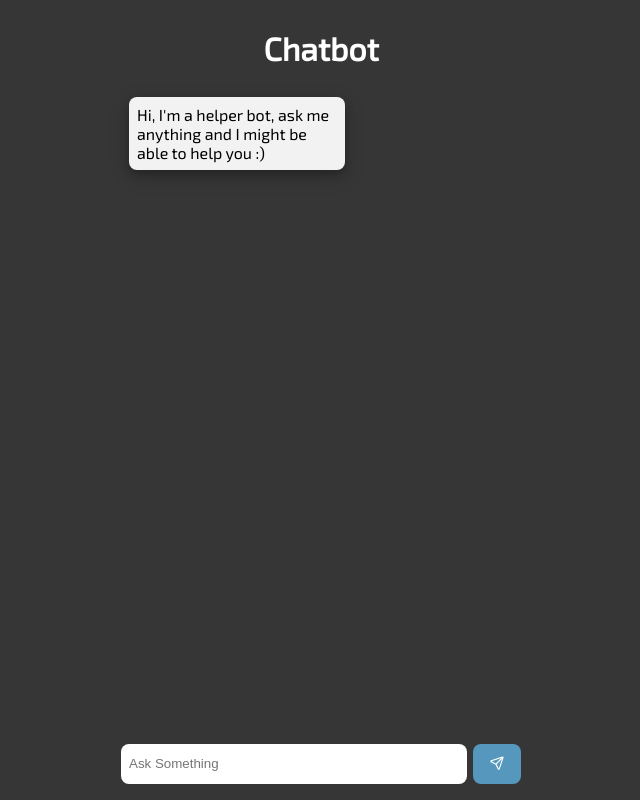
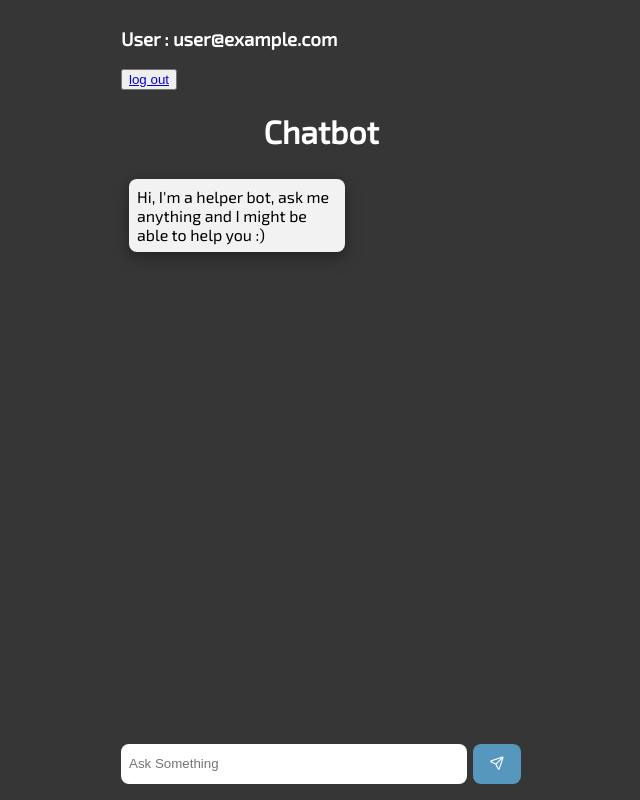
Before and after one commit to lrsbn/chatbot, a React (Create React App) app in the folder chatbot/: page / in a window 1280 px wide. Shown: the whole page, without its empty margins (319-959 px from the left). Built offline with nearby package versions, Linux system fonts and the light colour scheme; no server answers; sample sign-in values are in the browser's storage.

Commit message:
Logout funktion eingbaut

```diff
--- a/chatbot/src/components/MainPage.jsx
+++ b/chatbot/src/components/MainPage.jsx
@@ -1,12 +1,17 @@
-import React from 'react';
+import React, { useState } from 'react';
 import { chatbot } from './chatbotResponder';
 import { ChatMessage } from './ChatMessage';
 import { idGenerator } from './utils';
+import { NavLink, useHistory } from 'react-router-dom';
+import { useAuth } from '../contexts/AuthContext';
 
 export const MainPage = () => {
     const [currentMessage, setCurrentMessage] = React.useState("");
     const [messages, setMessages] = React.useState([]);
     const dummy = React.useRef();
+    const [error, setError] = useState("");
+    const {currentUser, logout} = useAuth();
+    const history = useHistory;
 
     React.useEffect(() => {
         setMessages([chatbot.initialMessage()]);
@@ -31,9 +36,24 @@ export const MainPage = () => {
         dummy.current.scrollIntoView({ behavior: "smooth"});
     }
 
+    async function handleLogout() {
+        setError('')
+
+        try {
+            await logout()
+            history.push('/login')
+        } catch {
+            setError('Failed to log out')
+        }
+
+    }
+
+
     return(
         <div className="chatbot">
             <div className="content">
+            <h3> User : {currentUser.email}</h3>
+            <button><NavLink className="login-href" to="/login" onClick={handleLogout}>log out</NavLink></button>
                 <h1>Chatbot</h1>
                 <div className="chat-room">
                     {messages && messages.map(msg => {
--- a/chatbot/src/contexts/AuthContext.js
+++ b/chatbot/src/contexts/AuthContext.js
@@ -1,7 +1,7 @@
 import react  from "react"
 import { useContext, useEffect, useState } from 'react'
 import {auth} from '../firebase'
-import {createUserWithEmailAndPassword, signInWithEmailAndPassword } from "firebase/auth";
+import {createUserWithEmailAndPassword, signInWithEmailAndPassword, signOut  } from "firebase/auth";
 
 const AuthContext = react.createContext()
 
@@ -20,6 +20,10 @@ export function AuthProvider({children}) {
     function login(email, password){
         return signInWithEmailAndPassword(auth, email, password)
     }
+
+    function logout(){
+        return signOut()
+    }
     useEffect(()=> {
         const unsubscribe =  auth.onAuthStateChanged(user => {
             setCurrentUser(user)
@@ -32,7 +36,8 @@ export function AuthProvider({children}) {
     const value = {
         currentUser,
         signup,
-        login
+        login,
+        logout
     }
 
     return(
```
